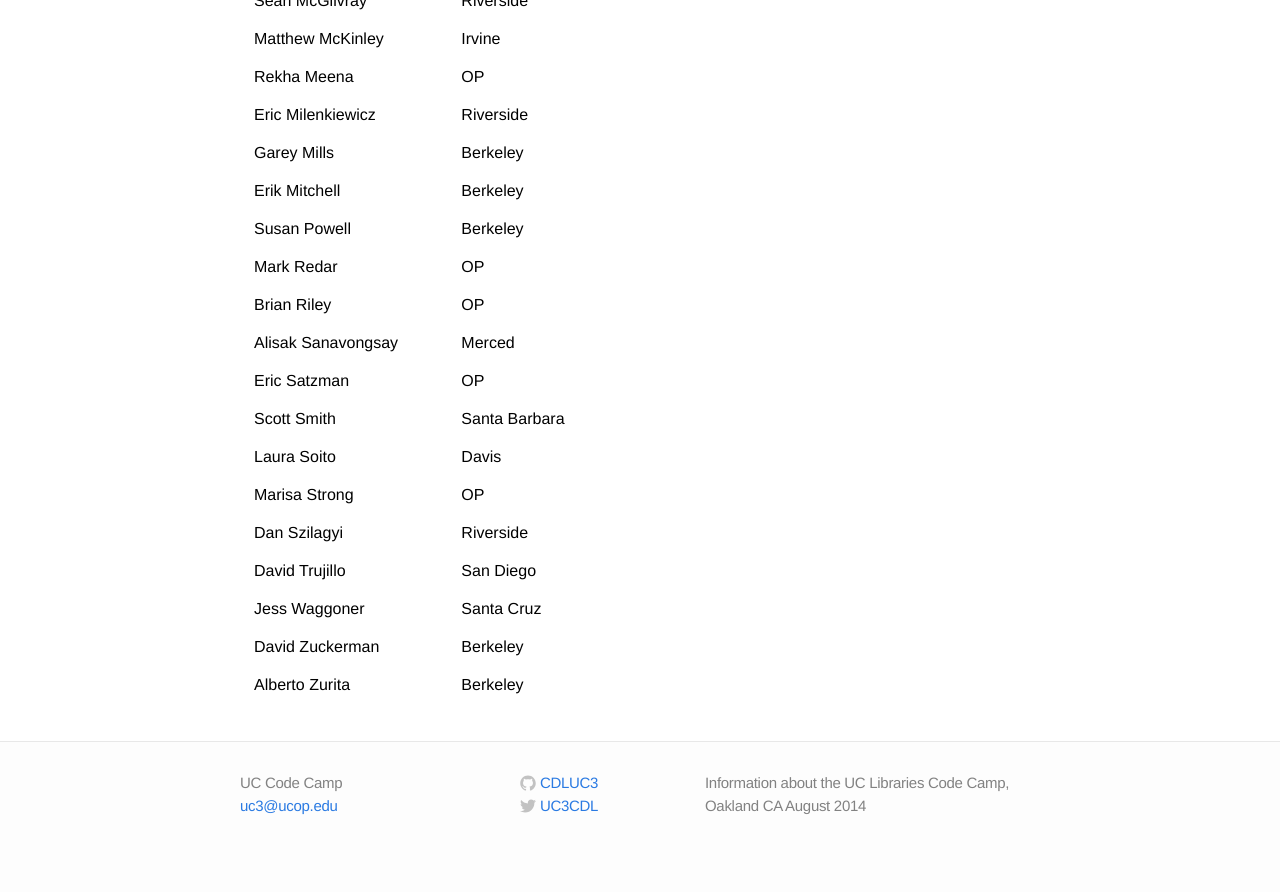
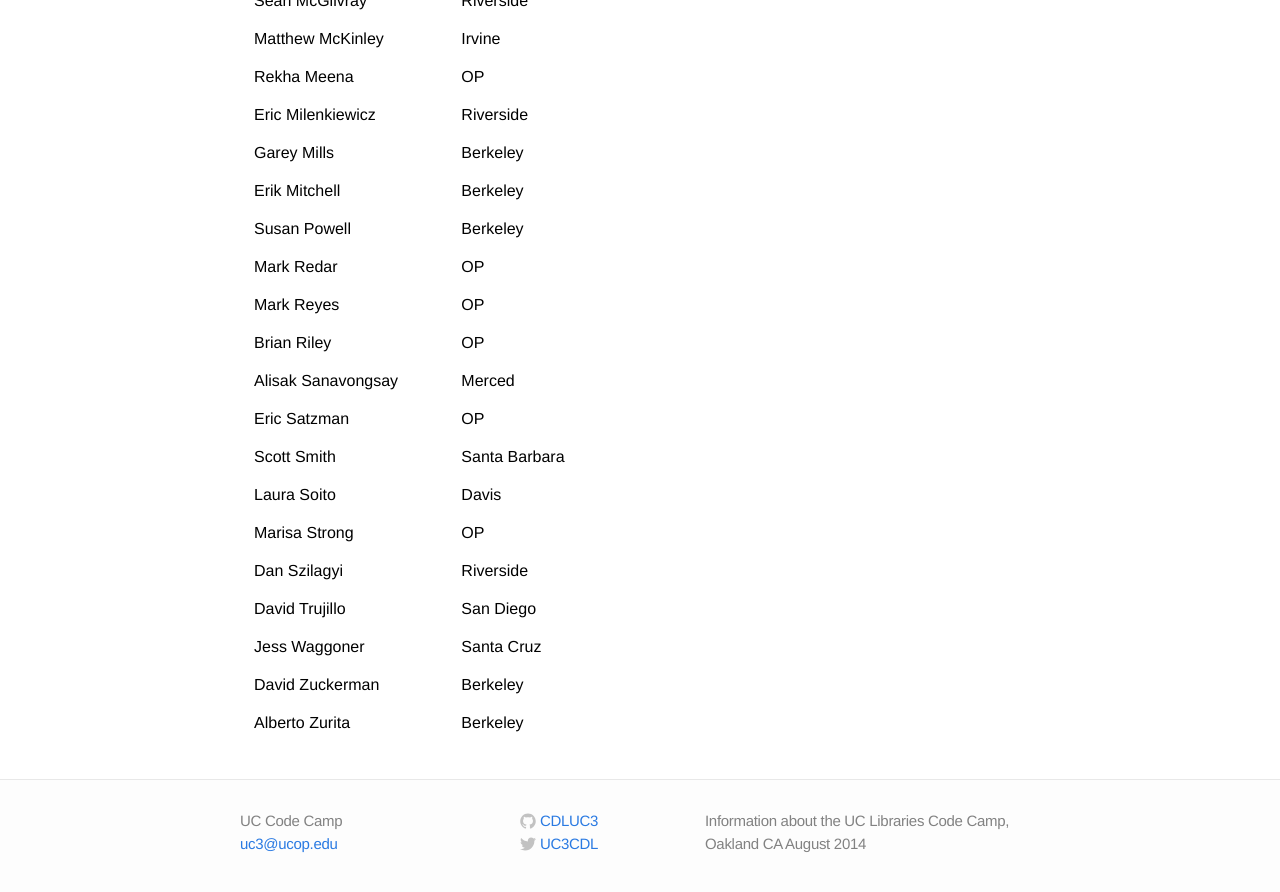
Before and after one commit to CDLUC3/UC-code-camp, a Jekyll site: the page built from attendees.md, in a window 1280 px wide and 900 px high, scrolled down 1295 px. Shown: the top 892 px of the window. Built offline with Jekyll 4.4.1, drawn with Linux system fonts in a browser that asks for light colours; Markdown is read by kramdown in place of the engine named in the settings; before the commit the page ends 2157 px from its top, so only the background shows below that.

Commit message:
add reyes

```diff
--- a/attendees.md
+++ b/attendees.md
@@ -43,6 +43,7 @@ permalink: /attendees/
 <tr>	<td>	Erik Mitchell	</td>	<td>	</td>	<td>	Berkeley	</td>	</tr>
 <tr>	<td>	Susan Powell	</td>	<td>	</td>	<td>	Berkeley	</td>	</tr>
 <tr>	<td>	Mark Redar	</td>	<td>	</td>	<td>	OP	</td>	</tr>
+<tr>	<td>	Mark Reyes	</td>	<td>	</td>	<td>	OP	</td>	</tr>
 <tr>	<td>	Brian Riley	</td>	<td>	</td>	<td>	OP	</td>	</tr>
 <tr>	<td>	Alisak Sanavongsay	</td>	<td>	</td>	<td>	Merced	</td>	</tr>
 <tr>	<td>	Eric Satzman	</td>	<td>	</td>	<td>	OP	</td>	</tr>
```
